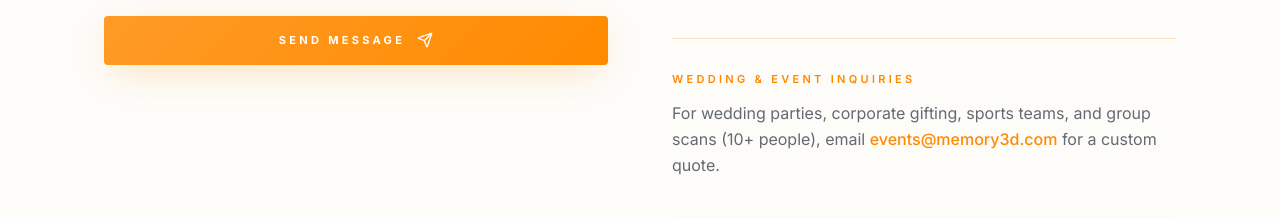
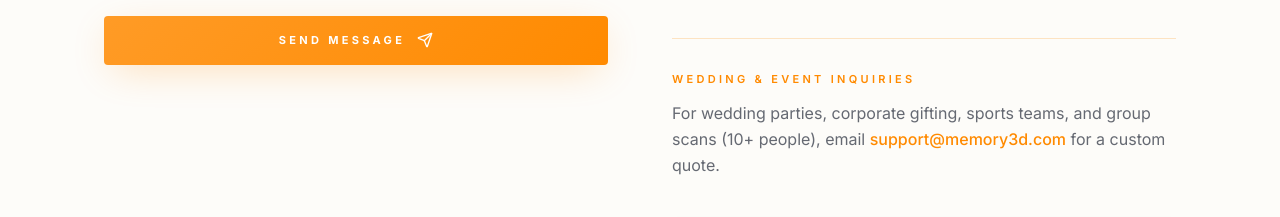
Before and after one commit to KhalidGhani333/Memory_3D, a React (Vite) app: page /contact in a window 1280 px wide. Shown: the part 901-1118 px from the top of the page. Built offline with nearby package versions, Linux system fonts and the light colour scheme.

Commit message:
fix: update contact email address from events@memory3d.com to support@memory3d.com

```diff
--- a/src/routes/contact.tsx
+++ b/src/routes/contact.tsx
@@ -149,7 +149,8 @@ function Contact() {
                     href="mailto:events@memory3d.com"
                     className="text-gold hover:underline font-medium"
                   >
-                    events@memory3d.com
+                    support@memory3d.com
+
                   </a>{" "}
                   for a custom quote.
                 </p>
```
